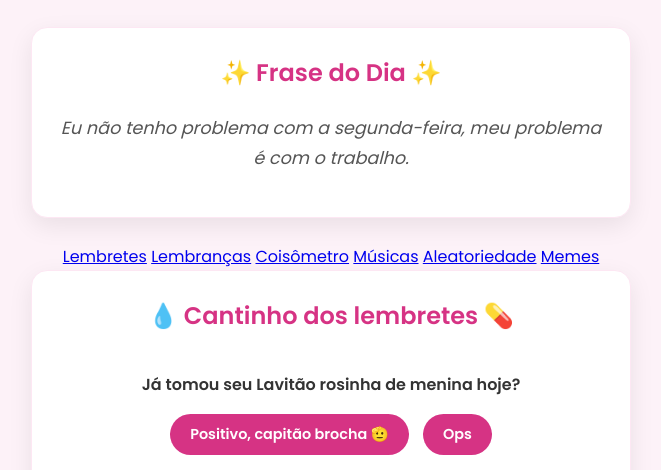
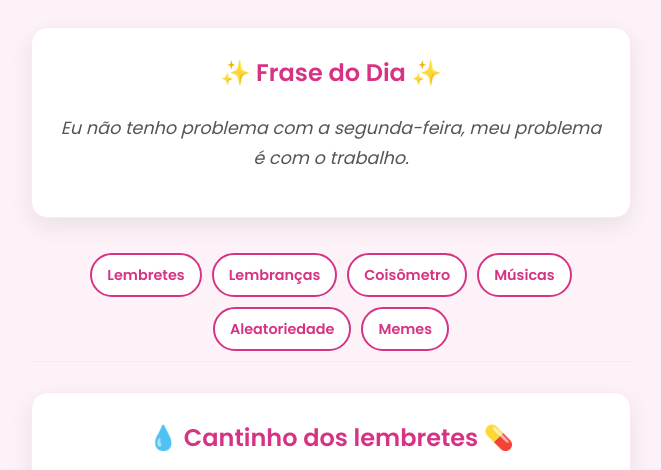
Before and after one commit to LGiovannini36/Cantinho-da-Lari, a website: page index.html in a window 1280 px wide. Shown: the part 330-800 px from the top of the page, without its empty margins (309-970 px from the left). Drawn offline with Linux system fonts and the light colour scheme.

Commit message:
Update style.css

```diff
--- a/style.css
+++ b/style.css
@@ -377,3 +377,40 @@ body {
     height: 100%;
     border: none;
 }
+
+/* --- ESTILOS PARA O MENU DE NAVEGAÇÃO --- */
+
+/* Adiciona a rolagem suave para a página inteira */
+html {
+    scroll-behavior: smooth;
+}
+
+.navigation-menu {
+    display: flex;
+    flex-wrap: wrap; /* Permite que os botões quebrem a linha em telas menores */
+    justify-content: center;
+    gap: 10px; /* Espaço entre os botões */
+    margin-bottom: 30px; /* Espaço abaixo do menu */
+    padding: 10px 0;
+    border-bottom: 1px solid #fde7f3;
+}
+
+.nav-button {
+    font-family: 'Poppins', sans-serif;
+    background-color: #fff;
+    color: var(--cor-principal);
+    border: 2px solid var(--cor-principal);
+    padding: 8px 15px;
+    border-radius: 50px; /* Deixa os botões em formato de pílula */
+    cursor: pointer;
+    font-size: 0.9rem;
+    font-weight: 600;
+    text-decoration: none; /* Remove o sublinhado padrão dos links */
+    transition: all 0.2s ease-in-out;
+}
+
+.nav-button:hover {
+    background-color: var(--cor-principal);
+    color: white;
+    transform: translateY(-2px);
+}
```
